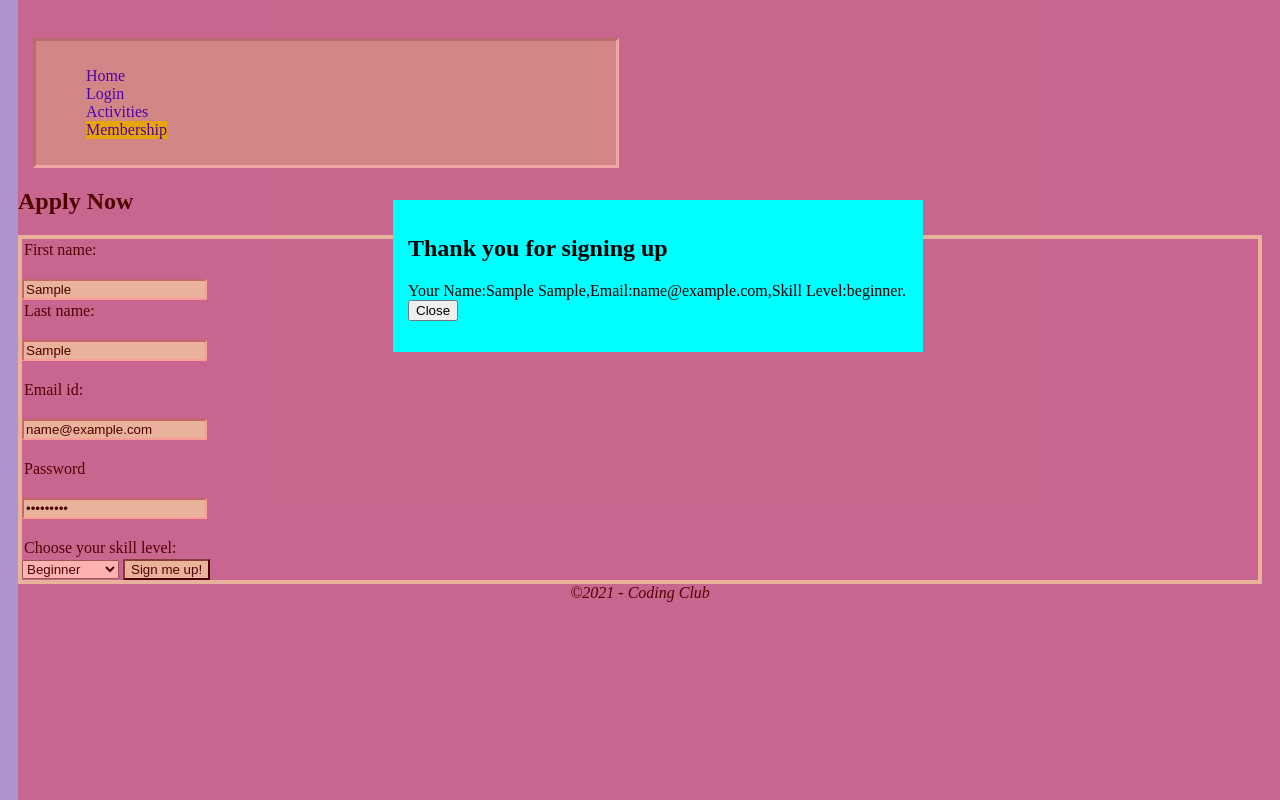
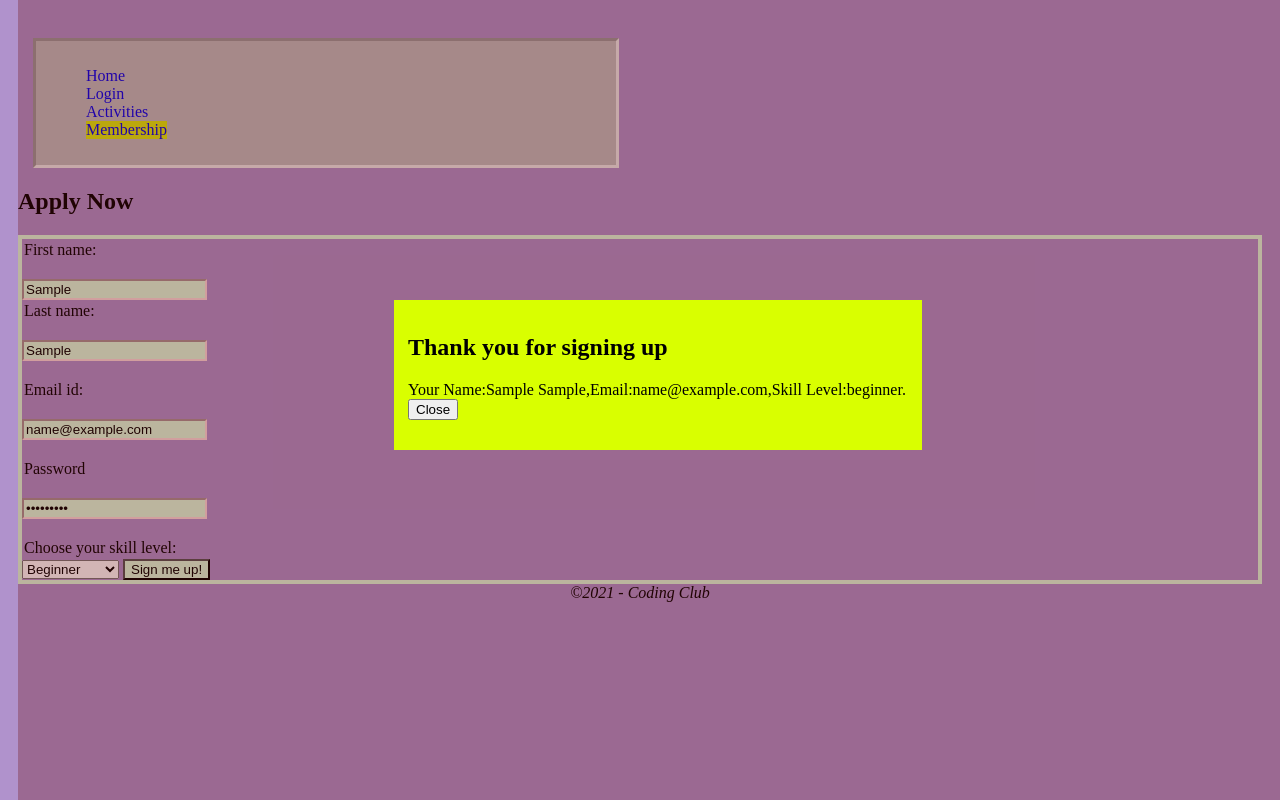
Before and after one commit to akhilareddy1234/Coding-club, a plain HTML site: page clubProject/application_page.html in a window 1280 px wide. Both pictures are taken after typing "Sample", "Sample", "name@example.com", "Sample123" into the empty fields and a click on the input "Sign me up!". Drawn offline with Linux system fonts and the light colour scheme.

Commit message:
minor changes

```diff
--- a/club.css
+++ b/club.css
@@ -99,7 +99,7 @@ label {
     }
 
 .wrap{
-    background-color: rgba(255, 0, 0, 0.3);
+    background-color: rgba(107, 13, 13, 0.3);
     z-index: 1;
     top: 0;
     position: fixed;
@@ -109,10 +109,10 @@ label {
 }
 
 .wrapcenter{
-        background-color: aqua;
+        background-color: rgb(217, 255, 0);
         margin: auto;
         position: relative;
         max-width: 500px;
-        padding: 15px;
-        margin-top: 200px;
+        padding: 14px;
+        margin-top: 300px;
 }
--- a/clubProject/application_page.html
+++ b/clubProject/application_page.html
@@ -48,15 +48,15 @@
     }
 
     const form = document.getElementById('membership');
-    const ThankDailog = document.getElementById('ThankDialog');
+    const ThankDialog = document.getElementById('ThankDialog');
     form.addEventListener('submit', logSubmit);
 </script>
 <script>
     let signupv = document.getElementById("signid")
-    signupv.addEventListener('click', signupfunc);
+    signupv.addEventListener('click', signupfunction);
     let section = document.getElementById("ThanksDialog")
     let secWrap = document.getElementById("ThanksDialogWrapper")
-    function signupfunc()
+    function signupfunction()
         {
 
             let fname = document.getElementById("fname")
@@ -77,11 +77,11 @@
             secWrap.classList.add("show");
 
 
-            let closevar = document.getElementById("closeid");
-            closevar.addEventListener('click', clearfunc);
+            let closev = document.getElementById("closeid");
+            closev.addEventListener('click', clearfunction);
         }
 
-        function clearfunc()
+        function clearfunction()
         {
             secWrap.classList.remove("show");
             section.innerHTML = "";
```
Also changed, not shown: README.md, images/image4_4c.png.
